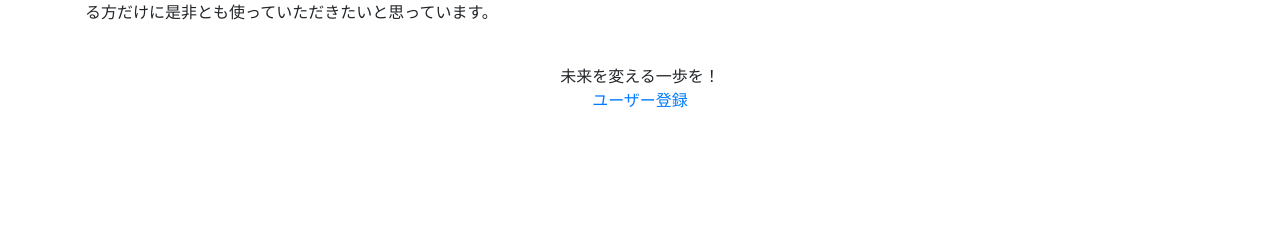
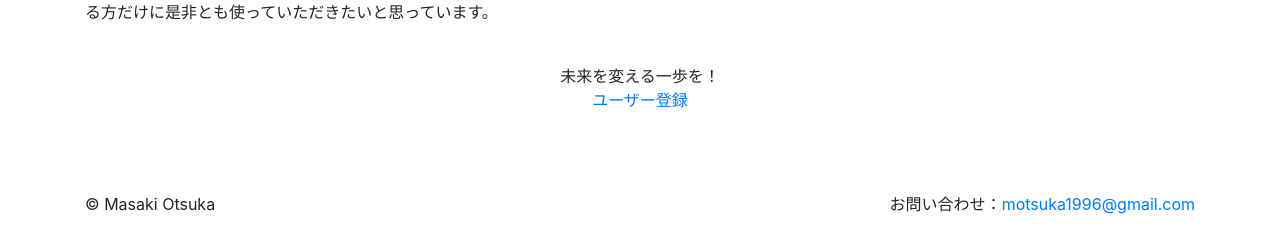
Before and after one commit to motsuka1/youtube_analyzer, a Django app: page / in a window 1280 px wide. Shown: the part 3843-4091 px from the top of the page. Before the commit the page ends 3951 px from the top, so only its background shows below. Run offline with Django 3.2, Linux system fonts and the light colour scheme; some libraries are stand-ins or nearby versions.

Commit message:
add footer

```diff
--- a/statsgetter/templates/statsgetter/main.html
+++ b/statsgetter/templates/statsgetter/main.html
@@ -15,7 +15,6 @@
   <!-- Stripe.js -->
   <script src="https://js.stripe.com/v3/"></script>
 
-  <!-- Favicons -->
   <style>
   .bd-placeholder-img {
     font-size: 1.125rem;
@@ -69,14 +68,12 @@
   {% endblock content %}
 
 
-  <!-- <footer class="footer mt-auto py-3">
+  <footer class="footer mt-auto py-3">
     <div class="container">
-      <p class="float-right">
-        <a href="{% url 'home' %}">Back to top</a>
-      </p>
+      <p class="float-right">お問い合わせ：<a href="mailto:motsuka1996@gmail.com">motsuka1996@gmail.com</a></p>
       <p>&copy; Masaki Otsuka</p>
     </div>
-  </footer> -->
+  </footer>
   <script type='text/javascript'>
     var user = '{{request.user}}';
     // hide login if the user is already logged in
```
